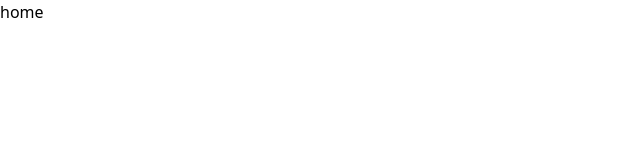
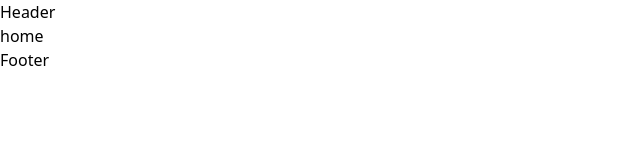
Before and after one commit to Shakil57375/jus-buy, a Next.js app: page / in a window 1280 px wide. Shown: the top 160 px of the page, without its empty margins (0-640 px from the left). Built offline with nearby package versions, Linux system fonts and the light colour scheme.

Commit message:
initial setup added

```diff
--- a/app/layout.js
+++ b/app/layout.js
@@ -1,7 +1,21 @@
 import localFont from "next/font/local";
 import "./globals.css";
+import Header from "@/components/common/Header";
+import Footer from "@/components/common/Footer";
+
+const geistSans = localFont({
+  src: "./fonts/GeistVF.woff",
+  variable: "--font-geist-sans",
+  weight: "100 900",
+});
+const geistMono = localFont({
+  src: "./fonts/GeistMonoVF.woff",
+  variable: "--font-geist-mono",
+  weight: "100 900",
+});
+
 export const metadata = {
-  title: "Jus Buy",
+  title: "Create Next App",
   description: "Generated by create next app",
 };
 
@@ -9,9 +23,13 @@ export default function RootLayout({ children }) {
   return (
     <html lang="en">
       <body
-        className={`antialiased`}
+        className={`${geistSans.variable} ${geistMono.variable} antialiased`}
       >
-        {children}
+        <>
+          <Header />
+          {children}
+          <Footer />
+        </>
       </body>
     </html>
   );
--- /dev/null
+++ b/components/common/Footer.jsx
@@ -0,0 +1,9 @@
+import React from 'react'
+
+const Footer = () => {
+  return (
+    <div>Footer</div>
+  )
+}
+
+export default Footer
--- /dev/null
+++ b/components/common/Header.jsx
@@ -0,0 +1,9 @@
+import React from 'react'
+
+const Header = () => {
+  return (
+    <div>Header</div>
+  )
+}
+
+export default Header
```
